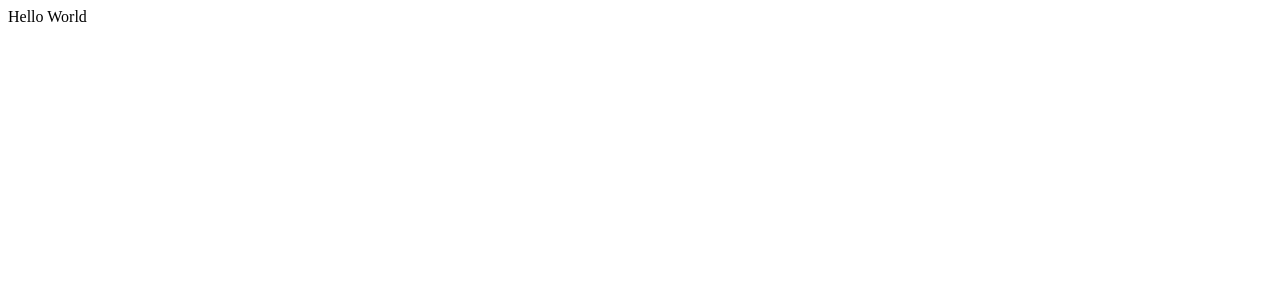
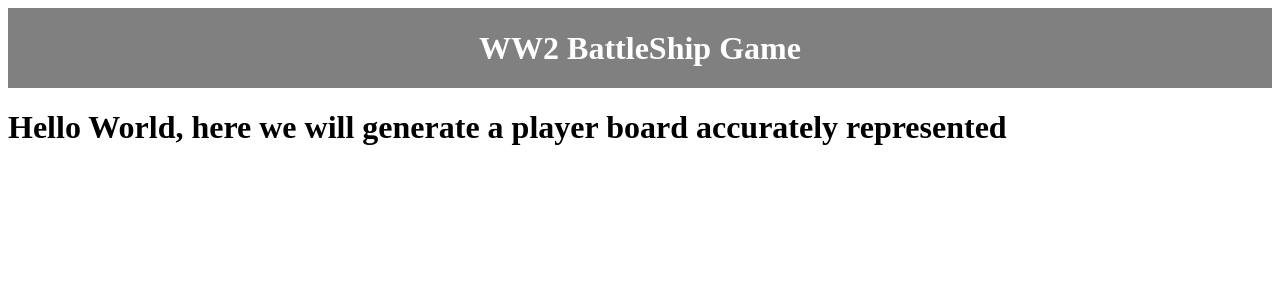
Before and after one commit to rcamach7/battleship-react, a React (Create React App) app: page / in a window 1280 px wide. Shown: the top 300 px of the page. Built offline with nearby package versions, Linux system fonts and the light colour scheme.

Commit message:
basic website title with imports into a skeleton react component

```diff
--- a/src/App.js
+++ b/src/App.js
@@ -1,8 +1,18 @@
 import React from "react";
+import "./styles/App.css";
+import BattleGround from "./components/BattleGround";
 
 class App extends React.Component {
 	render() {
-		return <div>Hello World</div>;
+		return (
+			<div className="App">
+				<header className="title-container">
+					<h1>WW2 BattleShip Game</h1>
+				</header>
+
+				<BattleGround />
+			</div>
+		);
 	}
 }
 
--- /dev/null
+++ b/src/components/BattleGround.js
@@ -0,0 +1,17 @@
+import React from "react";
+import { BattleShip, Ship, Player, ComputerAI } from "../logic/Gameboard";
+
+class BattleGround extends React.Component {
+	render() {
+		return (
+			<div className="BattleGrounds">
+				<h1>
+					Hello World, here we will generate a player board accurately
+					represented
+				</h1>
+			</div>
+		);
+	}
+}
+
+export default BattleGround;
--- a/src/logic/Gameboard.js
+++ b/src/logic/Gameboard.js
@@ -117,7 +117,7 @@ const Player = (playerName) => {
 	};
 };
 
-const computerAI = () => {
+const ComputerAI = () => {
 	const myBoard = BattleShip();
 
 	const moveHistory = [];
@@ -147,6 +147,7 @@ const computerAI = () => {
 	};
 };
 
+export { BattleShip, Ship, Player, ComputerAI };
 // Testing Data
 // const elonMusk = computerAI();
 // const yoshiro = Ship("Carrier", 6);
@@ -170,5 +171,3 @@ const computerAI = () => {
 // tito.myBoard.receiveAttack(elonMusk.generateAttack());
 // tito.myBoard.receiveAttack(elonMusk.generateAttack());
 // console.log(tito.myBoard.printPlayerBoard());
-
-// export default BattleShip;
--- /dev/null
+++ b/src/styles/App.css
@@ -0,0 +1,14 @@
+html {
+	margin: 0;
+	padding: 0;
+}
+
+.title-container {
+	background-color: grey;
+	color: white;
+	height: 10vh;
+
+	display: flex;
+	justify-content: center;
+	align-items: center;
+}
```
